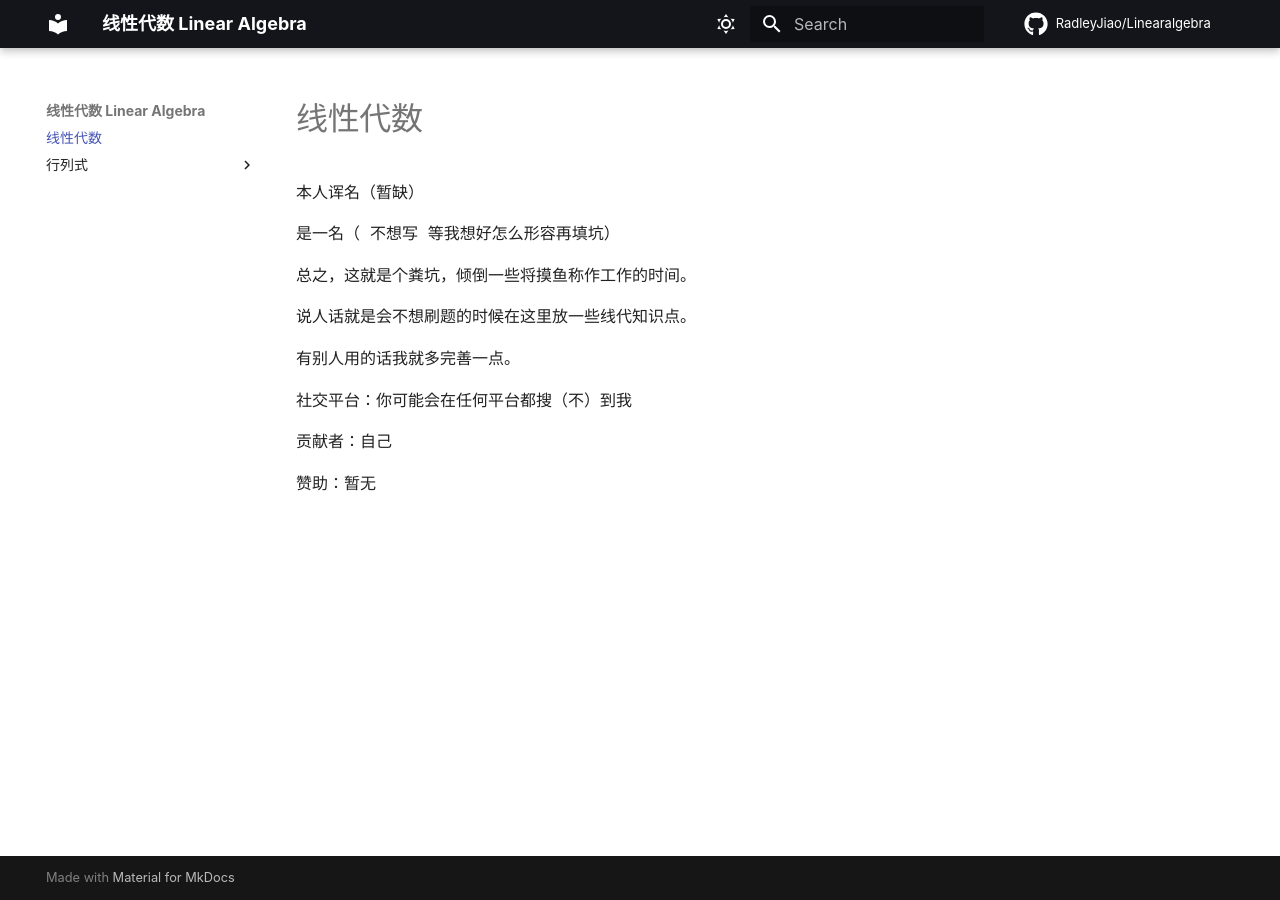
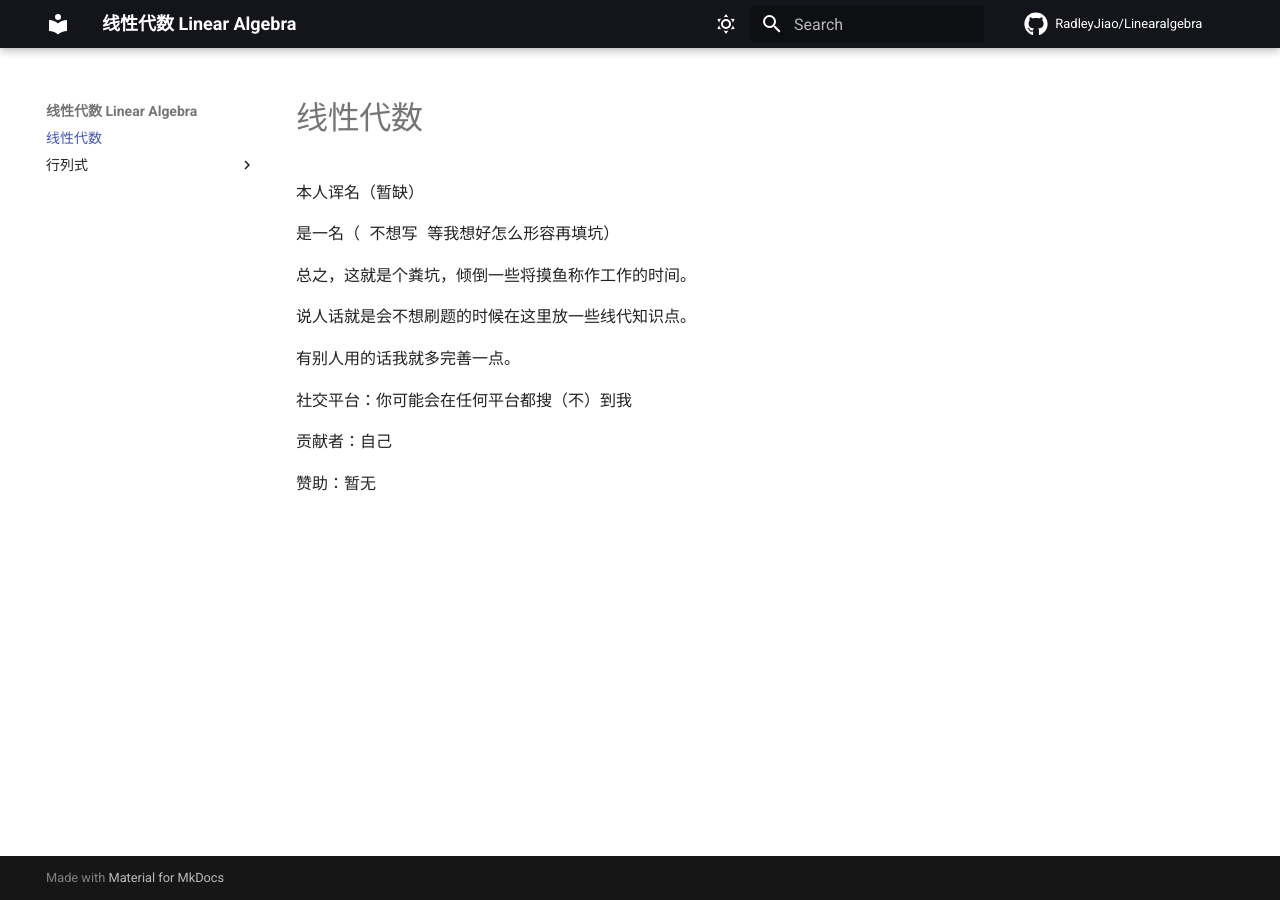
Before and after one commit to Mangolia-club/Kaoyan-Math-Doc, an MkDocs documentation site: the page built from docs/index.md, in a window 1280 px wide. Built offline with MkDocs 1.6.1 and Material for MkDocs 9.7.7, drawn with Linux system fonts in a browser that asks for light colours; some web fonts are replaced; comment, search, counter and statistics services are not loaded.

Commit message:
刚刚有个东西没保存

```diff
--- a/mkdocs.yml
+++ b/mkdocs.yml
@@ -1,8 +1,6 @@
 site_name: 线性代数 Linear Algebra
 theme:
   name: material
-  font:
-      text: Liu Jian Mao Cao
   palette:
     - scheme: default
       toggle:
```
